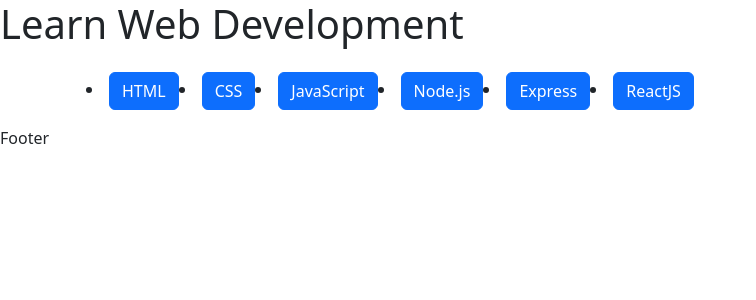
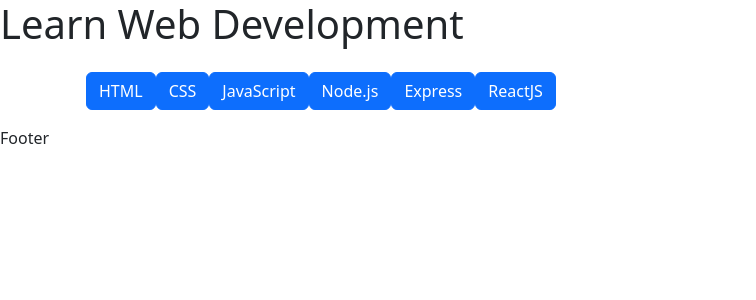
Before and after one commit to MicheleTodeschini/react-use-state, a React (Vite) app: page / in a window 1280 px wide. Shown: the top 300 px of the page, without its empty margins (0-756 px from the left). Built offline with nearby package versions, Linux system fonts and the light colour scheme.

Commit message:
add list-unstyled to the <li>

```diff
--- a/src/components/Main.jsx
+++ b/src/components/Main.jsx
@@ -45,10 +45,10 @@
     return(
         <>
         <div className="container d-flex p-3">
-            <ul className="nav nav-tabs"></ul>
+            <ul className="nav nav-tabs "></ul>
         {
             languages.map((item) => (
-                 <li className="nav-item" key={item.id} >
+                 <li className="nav-item list-unstyled" key={item.id} >
                  <button onClick={handleMoreClick} className="btn btn-primary" aria-current="page" href="#">{item.title}</button>
 
                   {showMore && <div className="card">
--- a/src/index.css
+++ b/src/index.css
@@ -7,3 +7,7 @@
 .card {
   display: none;
 }
+
+ul {
+  list-style: none;
+}
```
